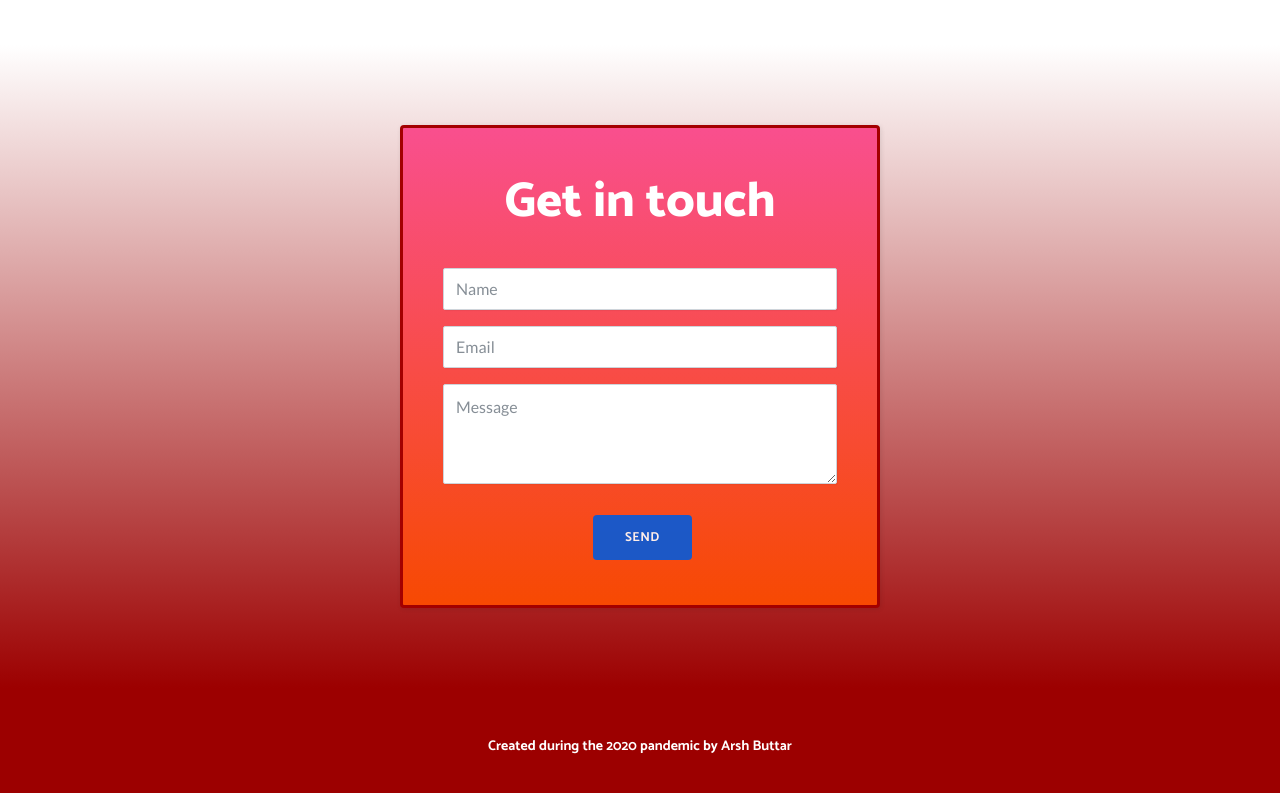
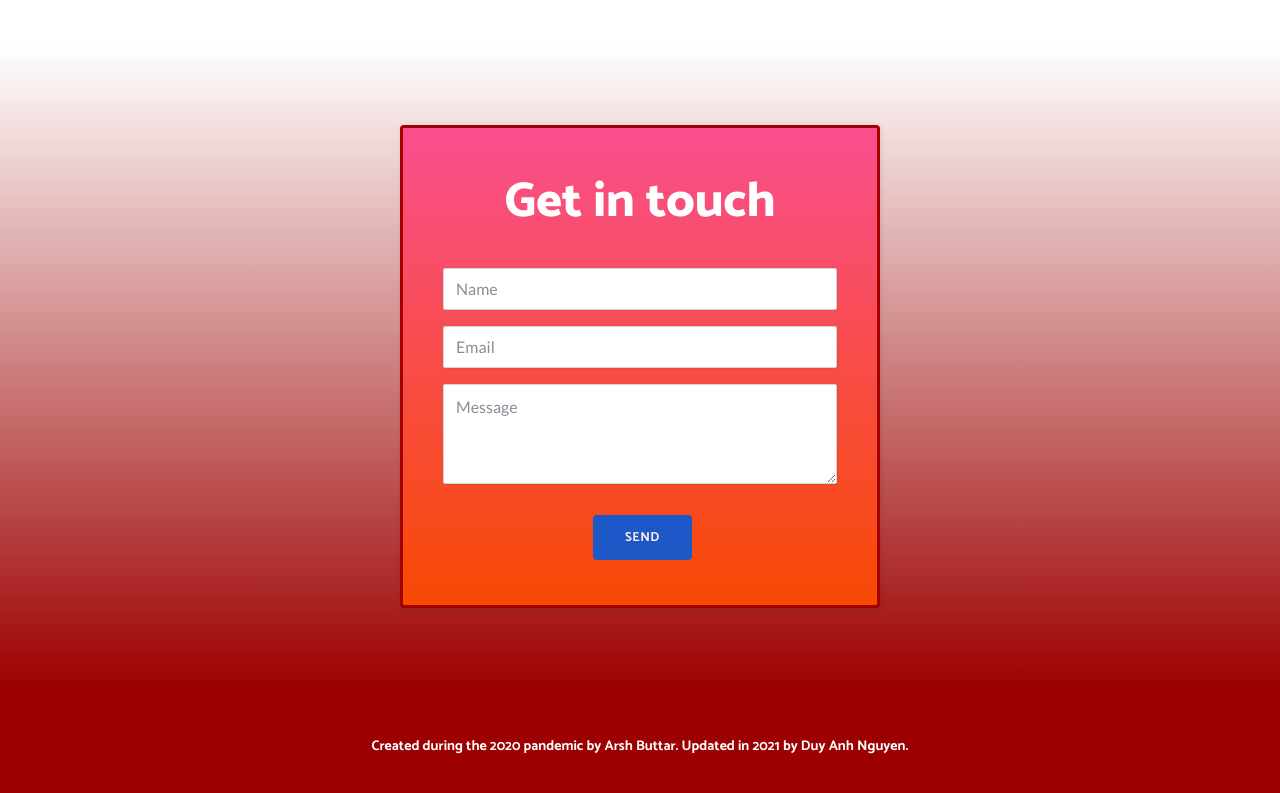
Before and after one commit to ArshSB/marketGlance, a website: page index.html in a window 1280 px wide. Shown: the part 2465-3258 px from the top of the page. Drawn offline with nearby package versions, Linux system fonts and the light colour scheme.

Commit message:
Update index.html

```diff
--- a/index.html
+++ b/index.html
@@ -96,7 +96,7 @@
     </div>
     <footer class="py-5" style="background-color: rgb(156,0,0);">
         <div class="container">
-            <p class="text-center text-white m-0 small" style="font-family: Catamaran, sans-serif;font-size: 14px;border-color: rgb(0,0,0);"><strong>Created during the 2020 pandemic by Arsh Buttar</strong><br></p>
+            <p class="text-center text-white m-0 small" style="font-family: Catamaran, sans-serif;font-size: 14px;border-color: rgb(0,0,0);"><strong>Created during the 2020 pandemic by Arsh Buttar. Updated in 2021 by Duy Anh Nguyen.</strong><br></p>
         </div>
     </footer>
 
```
